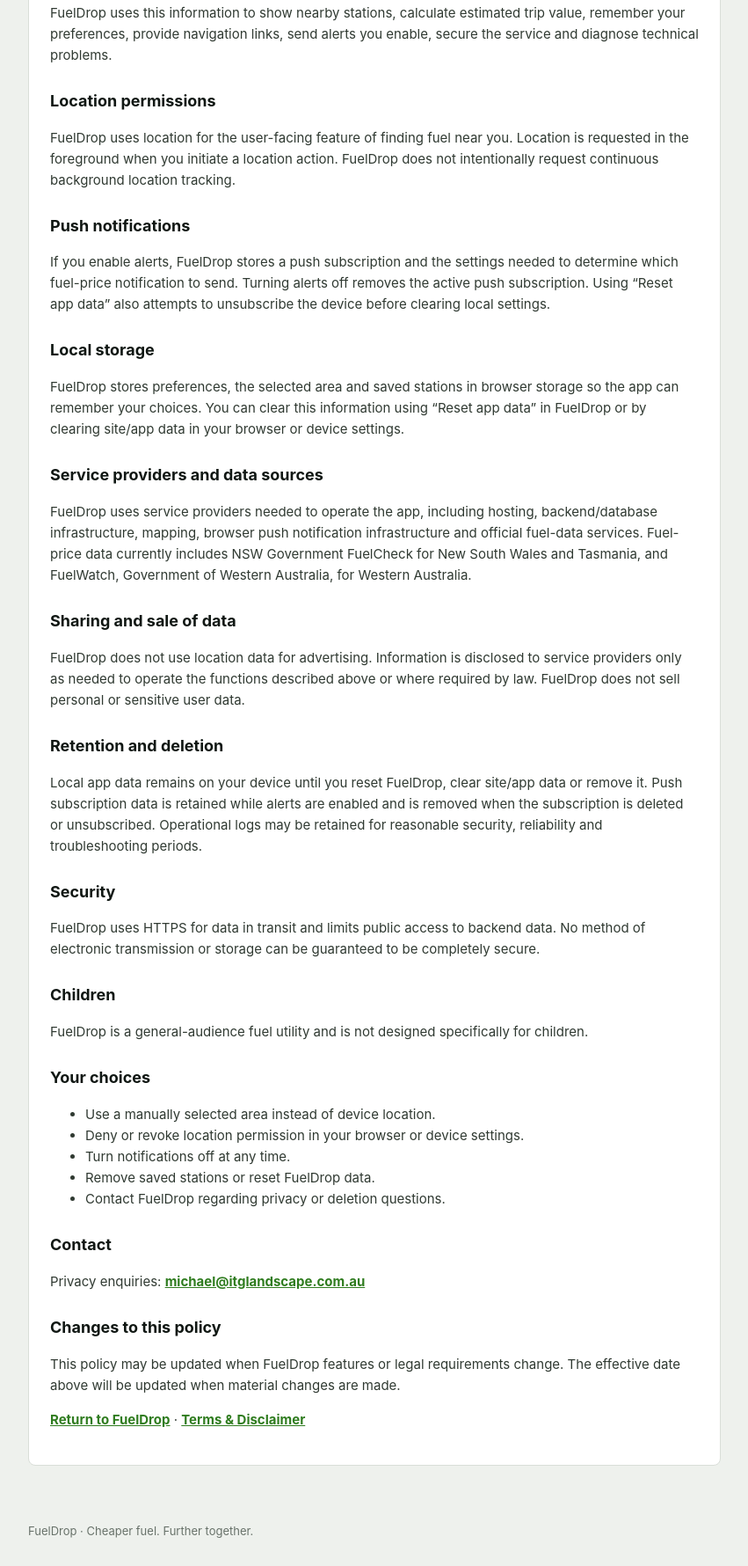
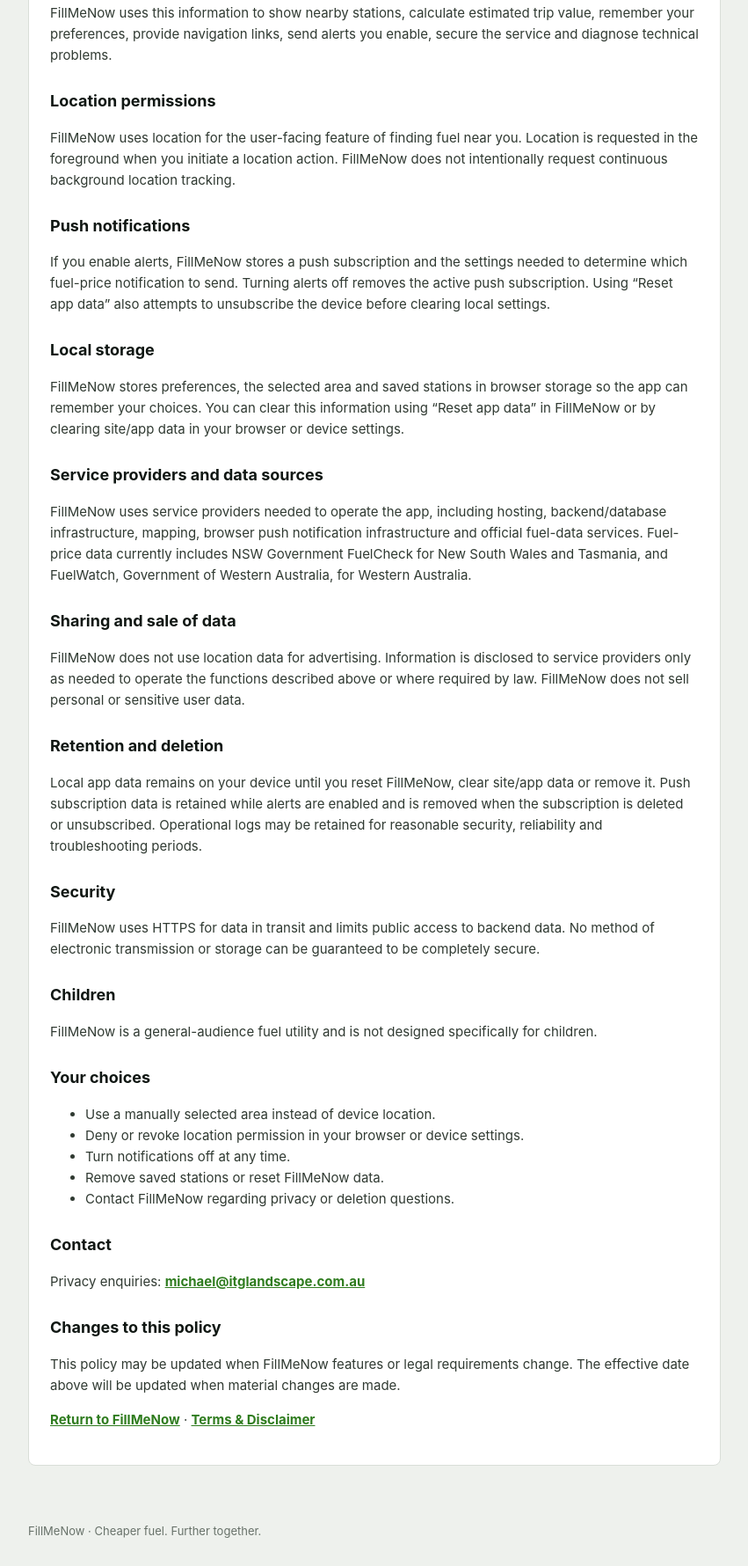
Before and after one commit to ippyippy/cakemaker, a plain HTML site: page fueldrop/privacy.html in a window 1280 px wide. Shown: the part 754-2534 px from the top of the page at 88% size, without its empty margins (214-1065 px from the left). Drawn offline with Linux system fonts and the light colour scheme.

Commit message:
Rename public app brand to FillMeNow

```diff
--- a/fueldrop/privacy.html
+++ b/fueldrop/privacy.html
@@ -1,7 +1,7 @@
 <!doctype html>
 <html lang="en"><head><meta charset="utf-8"><meta name="viewport" content="width=device-width,initial-scale=1">
-<title>FuelDrop Privacy Policy</title>
-<meta name="description" content="FuelDrop Privacy Policy">
+<title>FillMeNow Privacy Policy</title>
+<meta name="description" content="FillMeNow Privacy Policy">
 <style>
 :root{--g:#83e83d;--ink:#101713;--muted:#68726a;--line:#d9ded8;--bg:#eef1ed}
 *{box-sizing:border-box}body{margin:0;background:var(--bg);color:var(--ink);font:15px/1.6 Inter,system-ui,-apple-system,Segoe UI,sans-serif}
@@ -13,62 +13,62 @@
 </style></head><body>
 <header><div class="wrap"><div class="brand">Fuel<span>Drop</span></div></div></header>
 <main><div class="card">
-<h1>FuelDrop Privacy Policy</h1><div class="date">Effective: 5 October 2026</div>
-<p>FuelDrop helps users compare nearby fuel stations and estimated trip value. This policy explains the information FuelDrop accesses, how it is used, and the controls available to you.</p>
-<div class="notice"><b>Location:</b> FuelDrop only requests device location when you choose a location feature such as “Use current location”. FuelDrop does not require background location access.</div>
+<h1>FillMeNow Privacy Policy</h1><div class="date">Effective: 5 October 2026</div>
+<p>FillMeNow helps users compare nearby fuel stations and estimated trip value. This policy explains the information FillMeNow accesses, how it is used, and the controls available to you.</p>
+<div class="notice"><b>Location:</b> FillMeNow only requests device location when you choose a location feature such as “Use current location”. FillMeNow does not require background location access.</div>
 
-<h2>Information FuelDrop may access or collect</h2>
+<h2>Information FillMeNow may access or collect</h2>
 <ul>
 <li><b>Location data:</b> latitude and longitude, and an area label such as suburb, postcode or state, when you choose to use your location or select an area.</li>
 <li><b>Fuel and vehicle preferences:</b> fuel type, search radius, typical fill size, fuel economy and vehicle type.</li>
 <li><b>Saved stations:</b> stations you choose to save. These are stored locally on your device/browser in the current version.</li>
-<li><b>Notification information:</b> when you enable alerts, FuelDrop stores the browser/device push subscription plus the location and alert settings needed to send those alerts.</li>
+<li><b>Notification information:</b> when you enable alerts, FillMeNow stores the browser/device push subscription plus the location and alert settings needed to send those alerts.</li>
 <li><b>Technical information:</b> hosting, mapping and backend services may process normal network information such as IP address, browser/device information and service logs required to deliver and secure the service.</li>
 </ul>
 
 <h2>How information is used</h2>
-<p>FuelDrop uses this information to show nearby stations, calculate estimated trip value, remember your preferences, provide navigation links, send alerts you enable, secure the service and diagnose technical problems.</p>
+<p>FillMeNow uses this information to show nearby stations, calculate estimated trip value, remember your preferences, provide navigation links, send alerts you enable, secure the service and diagnose technical problems.</p>
 
 <h2>Location permissions</h2>
-<p>FuelDrop uses location for the user-facing feature of finding fuel near you. Location is requested in the foreground when you initiate a location action. FuelDrop does not intentionally request continuous background location tracking.</p>
+<p>FillMeNow uses location for the user-facing feature of finding fuel near you. Location is requested in the foreground when you initiate a location action. FillMeNow does not intentionally request continuous background location tracking.</p>
 
 <h2>Push notifications</h2>
-<p>If you enable alerts, FuelDrop stores a push subscription and the settings needed to determine which fuel-price notification to send. Turning alerts off removes the active push subscription. Using “Reset app data” also attempts to unsubscribe the device before clearing local settings.</p>
+<p>If you enable alerts, FillMeNow stores a push subscription and the settings needed to determine which fuel-price notification to send. Turning alerts off removes the active push subscription. Using “Reset app data” also attempts to unsubscribe the device before clearing local settings.</p>
 
 <h2>Local storage</h2>
-<p>FuelDrop stores preferences, the selected area and saved stations in browser storage so the app can remember your choices. You can clear this information using “Reset app data” in FuelDrop or by clearing site/app data in your browser or device settings.</p>
+<p>FillMeNow stores preferences, the selected area and saved stations in browser storage so the app can remember your choices. You can clear this information using “Reset app data” in FillMeNow or by clearing site/app data in your browser or device settings.</p>
 
 <h2>Service providers and data sources</h2>
-<p>FuelDrop uses service providers needed to operate the app, including hosting, backend/database infrastructure, mapping, browser push notification infrastructure and official fuel-data services. Fuel-price data currently includes NSW Government FuelCheck for New South Wales and Tasmania, and FuelWatch, Government of Western Australia, for Western Australia.</p>
+<p>FillMeNow uses service providers needed to operate the app, including hosting, backend/database infrastructure, mapping, browser push notification infrastructure and official fuel-data services. Fuel-price data currently includes NSW Government FuelCheck for New South Wales and Tasmania, and FuelWatch, Government of Western Australia, for Western Australia.</p>
 
 <h2>Sharing and sale of data</h2>
-<p>FuelDrop does not use location data for advertising. Information is disclosed to service providers only as needed to operate the functions described above or where required by law. FuelDrop does not sell personal or sensitive user data.</p>
+<p>FillMeNow does not use location data for advertising. Information is disclosed to service providers only as needed to operate the functions described above or where required by law. FillMeNow does not sell personal or sensitive user data.</p>
 
 <h2>Retention and deletion</h2>
-<p>Local app data remains on your device until you reset FuelDrop, clear site/app data or remove it. Push subscription data is retained while alerts are enabled and is removed when the subscription is deleted or unsubscribed. Operational logs may be retained for reasonable security, reliability and troubleshooting periods.</p>
+<p>Local app data remains on your device until you reset FillMeNow, clear site/app data or remove it. Push subscription data is retained while alerts are enabled and is removed when the subscription is deleted or unsubscribed. Operational logs may be retained for reasonable security, reliability and troubleshooting periods.</p>
 
 <h2>Security</h2>
-<p>FuelDrop uses HTTPS for data in transit and limits public access to backend data. No method of electronic transmission or storage can be guaranteed to be completely secure.</p>
+<p>FillMeNow uses HTTPS for data in transit and limits public access to backend data. No method of electronic transmission or storage can be guaranteed to be completely secure.</p>
 
 <h2>Children</h2>
-<p>FuelDrop is a general-audience fuel utility and is not designed specifically for children.</p>
+<p>FillMeNow is a general-audience fuel utility and is not designed specifically for children.</p>
 
 <h2>Your choices</h2>
 <ul>
 <li>Use a manually selected area instead of device location.</li>
 <li>Deny or revoke location permission in your browser or device settings.</li>
 <li>Turn notifications off at any time.</li>
-<li>Remove saved stations or reset FuelDrop data.</li>
-<li>Contact FuelDrop regarding privacy or deletion questions.</li>
+<li>Remove saved stations or reset FillMeNow data.</li>
+<li>Contact FillMeNow regarding privacy or deletion questions.</li>
 </ul>
 
 <h2>Contact</h2>
 <p>Privacy enquiries: <a href="mailto:michael@itglandscape.com.au">michael@itglandscape.com.au</a></p>
 
 <h2>Changes to this policy</h2>
-<p>This policy may be updated when FuelDrop features or legal requirements change. The effective date above will be updated when material changes are made.</p>
+<p>This policy may be updated when FillMeNow features or legal requirements change. The effective date above will be updated when material changes are made.</p>
 
-<p><a href="/">Return to FuelDrop</a> · <a href="/terms.html">Terms &amp; Disclaimer</a></p>
+<p><a href="/">Return to FillMeNow</a> · <a href="/terms.html">Terms &amp; Disclaimer</a></p>
 </div></main>
-<footer>FuelDrop · Cheaper fuel. Further together.</footer>
+<footer>FillMeNow · Cheaper fuel. Further together.</footer>
 </body></html>
```
